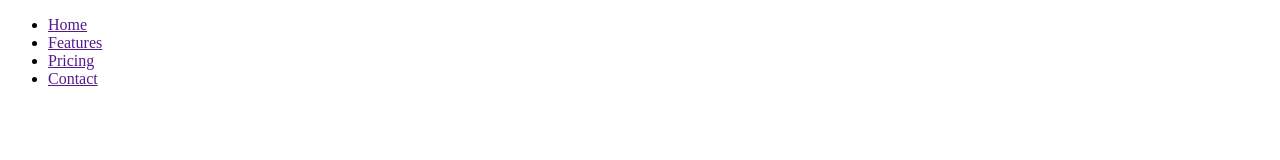
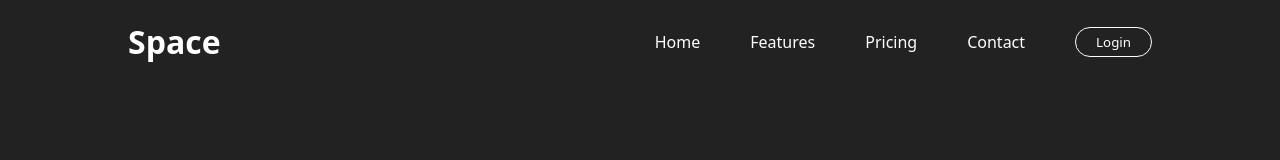
Before and after one commit to santy0627/claseJC-30sep, a plain HTML site: page index.html in a window 1280 px wide. Drawn offline with Linux system fonts and the light colour scheme.

Commit message:
añadimos css basico

```diff
--- a/index.html
+++ b/index.html
@@ -9,22 +9,34 @@
 </head>
 <body>
     <header>
+        <h1>
+            Space
+        </h1>
         <nav>
-            <ul>
-                <li>
-                    <a href="">Home</a>
+            <ul class="list">
+                <li class="list__element">
+                    <a class="list__enlace" href="">Home</a>
                 </li>
-                <li>
-                    <a href="">Features</a>
+                <li class="list__element">
+                    <a class="list__enlace" href="">Features</a>
                 </li>
-                <li>
-                    <a href="">Pricing</a>
+                <li class="list__element">
+                    <a class="list__enlace" href="">Pricing</a>
                 </li>
-                <li>
-                    <a href="">Contact</a>
+                <li class="list__element">
+                    <a class="list__enlace" href="">Contact</a>
                 </li>
             </ul>
+            <button class="login">Login</button>
         </nav>
     </header>
+    <div class="container">
+        <div class="info">
+
+        </div>
+        <div class="imgs">
+
+        </div>
+    </div>
 </body>
 </html>
--- a/style.css
+++ b/style.css
@@ -0,0 +1,59 @@
+*{
+    margin: 0;
+    padding: 0;
+    box-sizing: border-box;
+    font-family: system-ui, -apple-system, BlinkMacSystemFont, 'Segoe UI', Roboto, Oxygen, Ubuntu, Cantarell, 'Open Sans', 'Helvetica Neue', sans-serif;
+}
+
+body{
+    background-color: #222;
+    color: white;
+}
+
+header{
+    display: inline-flex;
+    justify-content: space-between;
+    width: 100%;
+    padding-inline:8rem;
+    padding-top: 20px;
+}
+
+nav{
+    display: inline-flex;
+    align-items: center;
+}
+
+.list{
+    display: inline-flex;
+    gap: 50px;
+}
+
+.list__element{
+    list-style: none;
+}
+
+.list__enlace{
+    color: white;
+    text-decoration: none;
+}
+
+.list__element:hover{
+    transform: scale(1.3);
+}
+
+.login{
+    margin-left: 50px;
+    color: white;
+    text-decoration: none;
+    border: 1px solid white;
+    border-radius: 40px;
+    padding-top: 5px;
+    padding-bottom: 5px;
+    padding-inline: 20px;
+    background-color: transparent;
+    cursor: pointer;
+}
+
+.login:hover{
+    transform: scale(1.3);
+}
```
